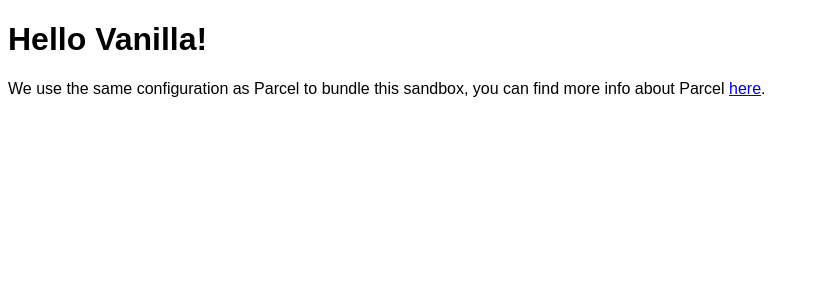
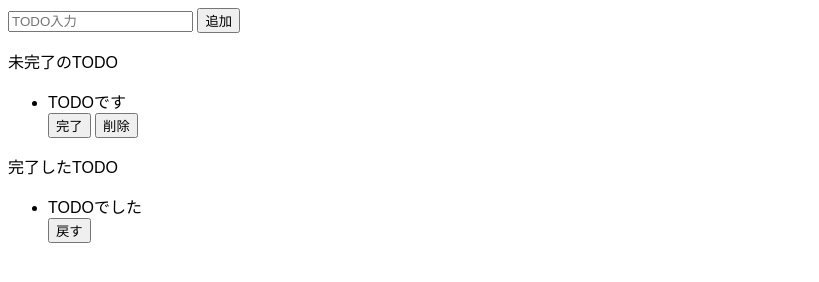
Before and after one commit to KurokoTakaakiGitHub/js-todo-app, a website built with Parcel: page index.html in a window 1280 px wide. Shown: the whole page, without its empty margins (0-819 px from the left). Built offline with nearby package versions, Linux system fonts and the light colour scheme.

Commit message:
html-write

```diff
--- a/index.html
+++ b/index.html
@@ -2,13 +2,30 @@
 <html>
 
 <head>
-	<title>Parcel Sandbox</title>
+	<title>todo-js</title>
 	<meta charset="UTF-8" />
 </head>
 
 <body>
-	<div id="app"></div>
-
+	<div　calss="input-area" >
+		<input placeholder="TODO入力"/>
+		<button>追加</button>
+	</div>
+	<div calss="imcomplete-area">
+		<p>未完了のTODO</p>
+		<ul>
+			<li>TODOです</li>
+			<button>完了</button>
+			<button>削除</button>
+		</ul>
+	</div>
+	<div calss="complete-area">
+		<p>完了したTODO</p>
+		<ul>
+			<li>TODOでした</li>
+			<button>戻す</button>
+		</ul>
+	</div>
 	<script src="src/index.js">
 	</script>
 </body>
--- a/src/index.js
+++ b/src/index.js
@@ -1,10 +1 @@
 import "./styles.css";
-
-document.getElementById("app").innerHTML = `
-<h1>Hello Vanilla!</h1>
-<div>
-  We use the same configuration as Parcel to bundle this sandbox, you can find more
-  info about Parcel
-  <a href="https://parceljs.org" target="_blank" rel="noopener noreferrer">here</a>.
-</div>
-`;
--- a/src/styles.css
+++ b/src/styles.css
@@ -1,3 +1,7 @@
 body {
   font-family: sans-serif;
 }
+
+.input-area {
+  background-color: #c1ffff;
+}
```
Also changed, not shown: package.json (+6 -4 lines).
